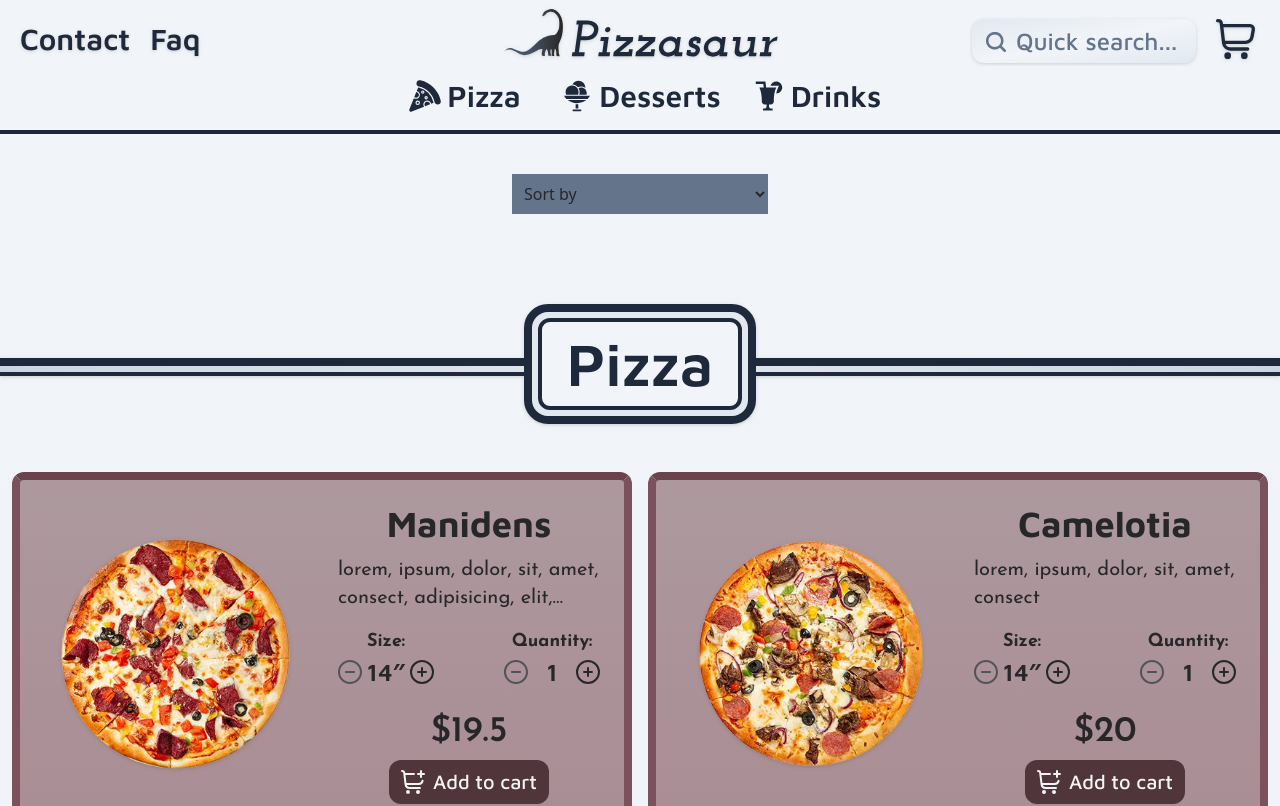
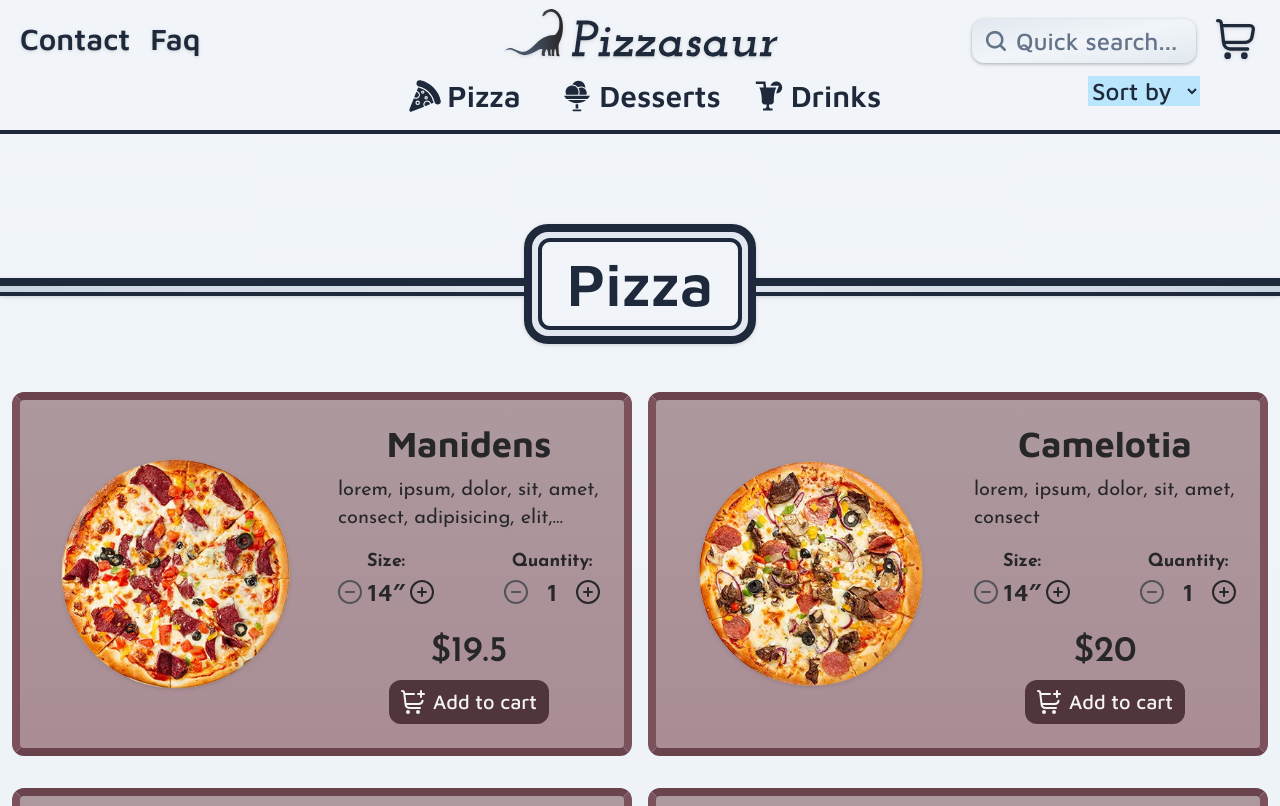
Before and after one commit to CryingEnder/pizzasaur, a React (Vite) app: page /menu in a window 1280 px wide. Shown: the top 806 px of the page. Built offline with nearby package versions, Linux system fonts and the light colour scheme.

Commit message:
Add Sorting on navbar for bigger devices

```diff
--- a/src/components/Menu.jsx
+++ b/src/components/Menu.jsx
@@ -7,6 +7,7 @@ import pizzaArray from "./../services/fakePizzaService";
 import dessertsArray from "./../services/fakeDessertsService";
 import drinksArray from "./../services/fakeDrinksService";
 import { SearchContext } from "./context/SearchContext";
+import { SortingContext } from "./context/SortingContext";
 
 function Menu(props) {
   const [pizzas, setPizzas] = useState([]);
@@ -18,6 +19,7 @@ function Menu(props) {
 
   const [itemsFetched, setItemsFetched] = useState(false);
   const { searchState, setSearchState } = useContext(SearchContext);
+  const { sortingState, setSortingState } = useContext(SortingContext);
 
   function getItems() {
     setPizzas(pizzaArray);
@@ -157,31 +159,43 @@ function Menu(props) {
     let sortingOption = "";
     if (e.target) sortingOption = e.target.value;
     else sortingOption = e;
+    setSortingState(sortingOption);
     orderBy(sortingOption);
     handleSearch(searchState);
   }
 
   useEffect(() => {
     if (itemsFetched === false) getItems();
-    if (itemsFetched === true) handleSearch(searchState);
+    if (itemsFetched === true) {
+      handleSearch(searchState);
+      handleSort(sortingState);
+    }
     setItemsFetched(true);
 
     return () => {
       setSearchState("");
+      setSortingState("");
     };
-  }, [searchState]);
+  }, [searchState, sortingState]);
 
   return (
     <main className="min-h-screen pb-16 tablet:pb-20 laptop:pb-24 desktop:pb-28">
-      <Search
-        value={searchState}
-        stylesOut="tablet:hidden"
-        onChange={handleSearch}
-      />
-      <Sorting onChange={handleSort} />
-      <div className="mt-8 w-full text-center font-ui text-xl font-medium text-zinc-100">
-        {noItemsFound() ? "No items could be found" : ""}
+      <div className="relative mt-8 flex w-full flex-row items-center justify-between px-8">
+        <Search
+          value={searchState}
+          styles="tablet:hidden"
+          onChange={handleSearch}
+        />
+        <Sorting
+          styles="tablet:hidden absolute right-0 top-0"
+          onChange={handleSort}
+        />
       </div>
+      {noItemsFound() ? (
+        <div className="mt-8 w-full text-center font-ui text-xl font-medium text-slate-800"></div>
+      ) : (
+        ""
+      )}
       <MenuSection
         className={pizzas.length === 0 ? "hidden" : ""}
         id="pizza-section"
--- a/src/components/Navbar.jsx
+++ b/src/components/Navbar.jsx
@@ -11,7 +11,9 @@ import List from "./common/List";
 import Logo from "./common/Logo";
 import MenuList from "./MenuList";
 import Search from "./Search";
+import Sorting from "./Sorting";
 import { SearchContext } from "./context/SearchContext";
+import { SortingContext } from "./context/SortingContext";
 import { CartIcon, Cross, MenuButton } from "./common/Icons";
 
 function Navbar(props) {
@@ -22,6 +24,7 @@ function Navbar(props) {
   const [visibility, setVisibility] = useState(notVisible);
   const [currentLocation, setCurrentLocation] = useState(location.pathname);
   const { searchState, setSearchState } = useContext(SearchContext);
+  const { sortingState, setSortingState } = useContext(SortingContext);
 
   function hideBodyOverflow() {
     document.body.classList.add("overflow-hidden");
@@ -45,9 +48,18 @@ function Navbar(props) {
     if (document.body.classList.contains("overflow-hidden")) closeMenu();
   }
 
-  function handleChange(e) {
-    const inputValue = e.target.value;
+  function handleSearchingChange(e) {
+    let inputValue = "";
+    if (e.target) inputValue = e.target.value;
+    else inputValue = e;
     setSearchState(inputValue);
+  }
+
+  function handleSortingChange(e) {
+    let inputValue = "";
+    if (e.target) inputValue = e.target.value;
+    else inputValue = e;
+    setSortingState(inputValue);
   }
 
   function handleClickOutside(e) {
@@ -77,10 +89,10 @@ function Navbar(props) {
           "nav-bar sticky top-0 z-30 -mb-1 border-b-4 border-solid border-slate-800 bg-slate-100 transition-all laptop:m-0"
         }
         stylesIn={
-          "flex flex-col px-1 py-2 text-slate-800 tablet:px-2 laptop:px-5 tablet:py-2"
+          "flex flex-col px-1 py-2 text-slate-800 tablet:px-2 laptop:px-5 tablet:py-2 relative"
         }
       >
-        <div className="relative flex flex-row items-center justify-between">
+        <div className="flex flex-row items-center justify-between">
           <List
             className="hidden grow-0 flex-row items-center justify-start space-x-5 drop-shadow laptop:flex laptop:w-80"
             items={[
@@ -88,7 +100,7 @@ function Navbar(props) {
               { content: "Faq", key: "faq1", link: "faq", scrollUp: true },
             ]}
           />
-          <Logo styles="grow" />
+          <Logo />
           <List
             showMenu={showMenu}
             className="wrap flex flex-row items-center justify-end space-x-2 drop-shadow laptop:-mr-1 laptop:w-80"
@@ -107,13 +119,14 @@ function Navbar(props) {
                 content: (
                   <Search
                     value={searchState}
-                    onChange={handleChange}
-                    stylesOut={`hidden ${
+                    onChange={handleSearchingChange}
+                    styles={`hidden ${
                       currentLocation === "/menu" ? "tablet:block" : ""
                     }`}
                   />
                 ),
                 key: "searchbox",
+                disableLinkStyle: true,
               },
               {
                 content: (
@@ -132,10 +145,16 @@ function Navbar(props) {
           />
         </div>
         {currentLocation === "/menu" && (
-          <MenuList
-            listStyle="hidden laptop:flex flex flex-row justify-center items-center py-2 categories"
-            itemsStyle="flex flex-row justify-center items-center"
-          />
+          <Fragment>
+            <MenuList
+              listStyle="hidden laptop:flex flex flex-row justify-center items-center py-2 categories"
+              itemsStyle="flex flex-row justify-center items-center"
+            />
+            <Sorting
+              styles="absolute hidden right-0 top-0 mt-4 laptop:mt-16 desktop:mt-[4.75rem] mr-[19rem] laptop:mr-20 tablet:block"
+              onChange={handleSortingChange}
+            />
+          </Fragment>
         )}
       </Container>
       <nav
--- a/src/components/Search.jsx
+++ b/src/components/Search.jsx
@@ -1,9 +1,8 @@
 import React, { useRef } from "react";
-import Container from "./common/Container";
 import { MagnifyingGlass } from "./common/Icons";
 import PropTypes from "prop-types";
 
-function Search({ stylesOut, ...props }) {
+function Search({ styles, ...props }) {
   const ref = useRef(null);
 
   function focusInput() {
@@ -11,13 +10,11 @@ function Search({ stylesOut, ...props }) {
   }
 
   return (
-    <Container
-      tag="div"
-      stylesOut={stylesOut}
-      stylesIn="relative flex flex-row items-center justify-center px-2 pt-8 tablet:mt-1 tablet:p-0 tablet:mr-3 w-64 tablet:w-48 desktop:w-56"
+    <div
+      className={`relative flex w-48 flex-row items-center justify-center px-2 drop-shadow tablet:mt-1 tablet:mr-3 tablet:p-0 desktop:w-56 ${styles}`}
     >
       <MagnifyingGlass
-        className="absolute left-6 w-5 cursor-text fill-current text-slate-500 tablet:left-3 tablet:w-4 desktop:left-3.5 desktop:mt-0.5 desktop:w-5"
+        className="absolute left-5 w-4 cursor-text fill-current text-slate-500 tablet:left-3 tablet:top-2.5 tablet:w-4 desktop:left-3.5 desktop:mt-0.5 desktop:w-5"
         onClick={focusInput}
       />
       <input
@@ -25,20 +22,20 @@ function Search({ stylesOut, ...props }) {
         ref={ref}
         type="text"
         placeholder="Quick search..."
-        className="w-full rounded-xl bg-gradient-to-br from-slate-200 via-slate-100 to-slate-200 py-4 pl-12 pr-2
-         font-ui text-xl font-medium text-slate-800 placeholder-slate-500 outline-none placeholder:text-xl tablet:py-1 tablet:pl-9
-          tablet:text-lg tablet:placeholder:text-xl desktop:py-1.5 desktop:pl-11 desktop:text-2xl desktop:placeholder:text-2xl"
+        className="w-full rounded-xl bg-gradient-to-br from-slate-200 via-slate-100 to-slate-200 py-2 pl-9 pr-2
+         font-ui text-lg font-medium text-slate-800 placeholder-slate-500 outline-none placeholder:text-lg tablet:py-1 tablet:pl-9
+          tablet:text-xl tablet:placeholder:text-xl desktop:py-1.5 desktop:pl-11 desktop:text-2xl desktop:placeholder:text-2xl"
       />
-    </Container>
+    </div>
   );
 }
 
 Search.defaultTypes = {
-  stylesOut: "",
+  styles: "",
 };
 
 Search.propTypes = {
-  stylesOut: PropTypes.string,
+  styles: PropTypes.string,
 };
 
 export default Search;
--- a/src/components/Sorting.jsx
+++ b/src/components/Sorting.jsx
@@ -1,31 +1,40 @@
-import React, { useState } from "react";
-import Container from "./common/Container";
+import React, { useContext } from "react";
 import { AngleDown } from "./common/Icons";
+import { SortingContext } from "./context/SortingContext";
+import PropTypes from "prop-types";
 
-function Sorting({ ...props }) {
+function Sorting({ styles, ...props }) {
+  const { sortingState, setSortingState } = useContext(SortingContext);
+
   return (
-    <Container
-      tag="div"
-      stylesOut="pt-10"
-      stylesIn="flex w-full flex-col items-center justify-center text-zinc-800"
+    // <AngleDown className="inline mb-1 mr-1 fill-current w-6 tablet:w-7 laptop:w-8 desktop:w-9" />
+    <select
+      {...props}
+      name="sort"
+      value={sortingState}
+      className={`${styles} z-20 max-h-52 w-24 bg-sky-200 font-ui text-lg font-medium transition-all tablet:text-xl desktop:w-28 desktop:text-2xl`}
     >
-      <select {...props} name="sort" className="w-64 bg-slate-500 p-2">
-        {/* <AngleDown className="inline mb-1 mr-1 fill-current w-6 tablet:w-7 laptop:w-8 desktop:w-9" />
-        <span className="text-xl">Sort</span> */}
-        <option defaultValue="Sort by" className="hidden">
+      <option value="Sort by" className="hidden">
         Sort by
       </option>
       <optgroup label="Name">
-          <option value="asc">Ascending</option>
-          <option value="desc">Descending</option>
+        <option value="asc">Asc</option>
+        <option value="desc">Desc</option>
       </optgroup>
       <optgroup label="Price">
-          <option value="low">Low to high</option>
-          <option value="high">High to low</option>
+        <option value="low">Low</option>
+        <option value="high">High</option>
       </optgroup>
     </select>
-    </Container>
   );
 }
 
+Sorting.defaultTypes = {
+  styles: "",
+};
+
+Sorting.propTypes = {
+  styles: PropTypes.string,
+};
+
 export default Sorting;
--- a/src/components/common/List.jsx
+++ b/src/components/common/List.jsx
@@ -41,7 +41,9 @@ function List({
               {i.link && i.link.search("#") === 0 ? (
                 <a
                   onClick={() => triggerAction(i)}
-                  className={`inline-block ${linksStyle}`}
+                  className={`inline-block ${
+                    !i.disableLinkStyle ? linksStyle : ""
+                  }`}
                   href={i.link ? i.link : (e) => e.preventDefault()}
                 >
                   {i.content}
@@ -49,7 +51,9 @@ function List({
               ) : i.link ? (
                 <Link
                   onClick={() => triggerAction(i)}
-                  className={`inline-block ${linksStyle}`}
+                  className={`inline-block ${
+                    !i.disableLinkStyle ? linksStyle : ""
+                  }`}
                   to={i.link ? i.link : (e) => e.preventDefault()}
                 >
                   {i.content}
@@ -57,7 +61,9 @@ function List({
               ) : (
                 <div
                   onClick={() => triggerAction(i)}
-                  className={`inline-block ${linksStyle}`}
+                  className={`inline-block ${
+                    !i.disableLinkStyle ? linksStyle : ""
+                  }`}
                 >
                   {i.content}
                 </div>
--- /dev/null
+++ b/src/components/context/SortingContext.jsx
@@ -0,0 +1,14 @@
+import React, { useState, createContext } from "react";
+
+export const SortingContext = createContext();
+SortingContext.displayName = "SortingContext";
+
+export function SortingProvider({ children }) {
+  const [sortingState, setSortingState] = useState("");
+
+  return (
+    <SortingContext.Provider value={{ sortingState, setSortingState }}>
+      {children}
+    </SortingContext.Provider>
+  );
+}
--- a/src/main.jsx
+++ b/src/main.jsx
@@ -3,12 +3,15 @@ import ReactDOM from "react-dom";
 import "./index.css";
 import App from "./App";
 import { SearchProvider } from "./components/context/SearchContext";
+import { SortingProvider } from "./components/context/SortingContext";
 
 ReactDOM.render(
   <React.StrictMode>
-    <SearchProvider>
-      <App />
-    </SearchProvider>
+    <SortingProvider>
+      <SearchProvider>
+        <App />
+      </SearchProvider>
+    </SortingProvider>
   </React.StrictMode>,
   document.getElementById("root")
 );
```
Also changed, not shown: src/components/MenuList.jsx (+5 -5 lines). Lines whose indentation alone changed are shown as unchanged.
